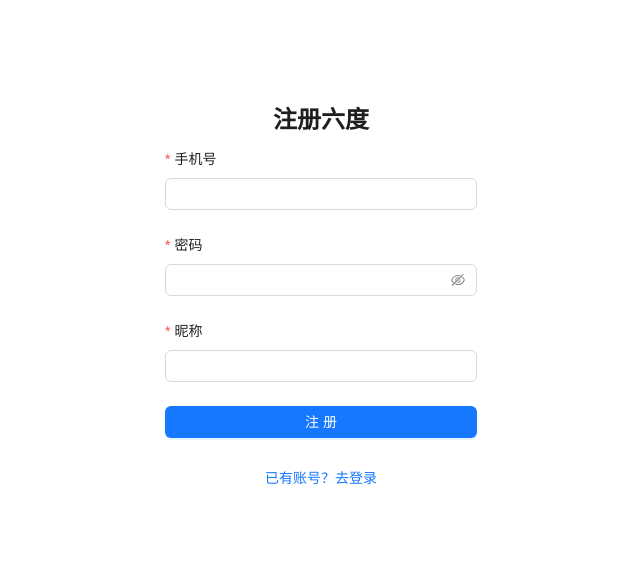
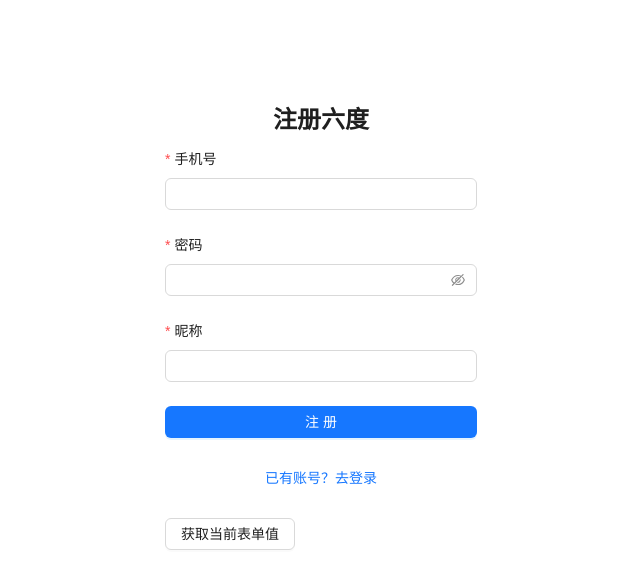
Before and after one commit to wenrenbuer-bit/liudu-frontend, a React (Vite) app: page /auth/register in a window 1280 px wide. Shown: the top 588 px of the page, without its empty margins (319-959 px from the left). Built offline with nearby package versions, Linux system fonts and the light colour scheme.

Commit message:
feat: 注册页支持获取当前表单值，调试表单问题

```diff
--- a/src/pages/Auth/Register.tsx
+++ b/src/pages/Auth/Register.tsx
@@ -8,6 +8,7 @@ const { Title } = Typography;
 const Register: React.FC = () => {
   const [loading, setLoading] = useState(false);
   const navigate = useNavigate();
+  const [form] = Form.useForm();
 
   const onFinish = async (values: any) => {
     setLoading(true);
@@ -28,10 +29,15 @@ const Register: React.FC = () => {
     }
   };
 
+  const handleCheck = () => {
+    const values = form.getFieldsValue();
+    console.log('当前表单值:', values);
+  };
+
   return (
     <div style={{ maxWidth: 360, margin: '80px auto', padding: 24, background: '#fff', borderRadius: 8 }}>
       <Title level={3} style={{ textAlign: 'center' }}>注册六度</Title>
-      <Form layout="vertical" onFinish={onFinish}>
+      <Form layout="vertical" onFinish={onFinish} form={form}>
         <Form.Item name="phone" label="手机号" rules={[{ required: true, message: '请输入手机号' }]}> <Input /> </Form.Item>
         <Form.Item name="password" label="密码" rules={[{ required: true, message: '请输入密码' }]}> <Input.Password /> </Form.Item>
         <Form.Item name="nickname" label="昵称" rules={[{ required: true, message: '请输入昵称' }]}> <Input /> </Form.Item>
@@ -41,6 +47,9 @@ const Register: React.FC = () => {
         <Form.Item>
           <Button type="link" block onClick={() => navigate('/auth/login')}>已有账号？去登录</Button>
         </Form.Item>
+        <Form.Item>
+          <Button type="default" onClick={handleCheck}>获取当前表单值</Button>
+        </Form.Item>
       </Form>
     </div>
   );
```
